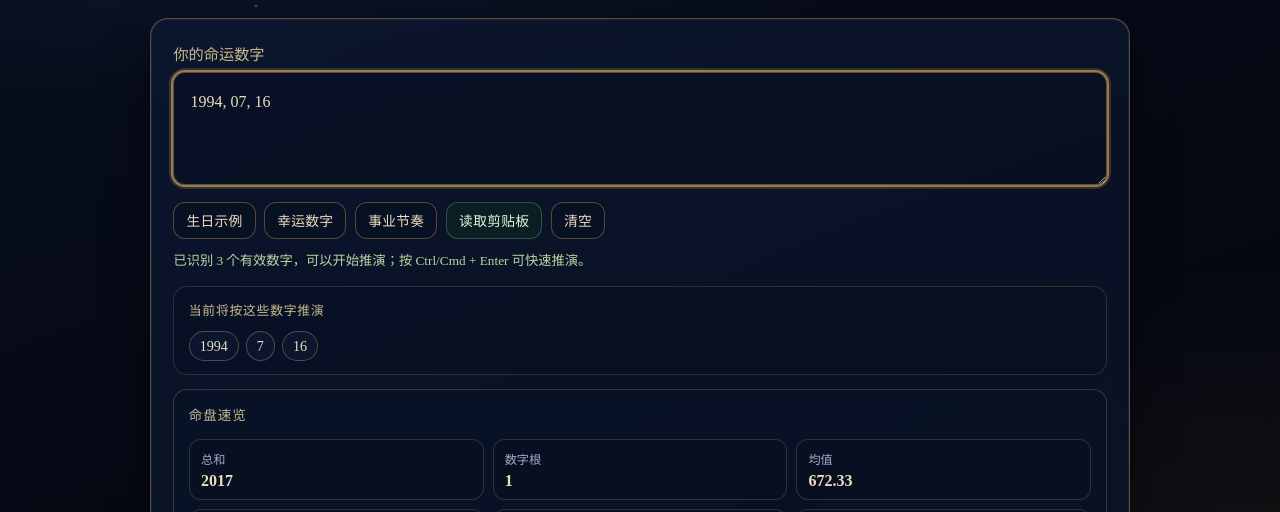
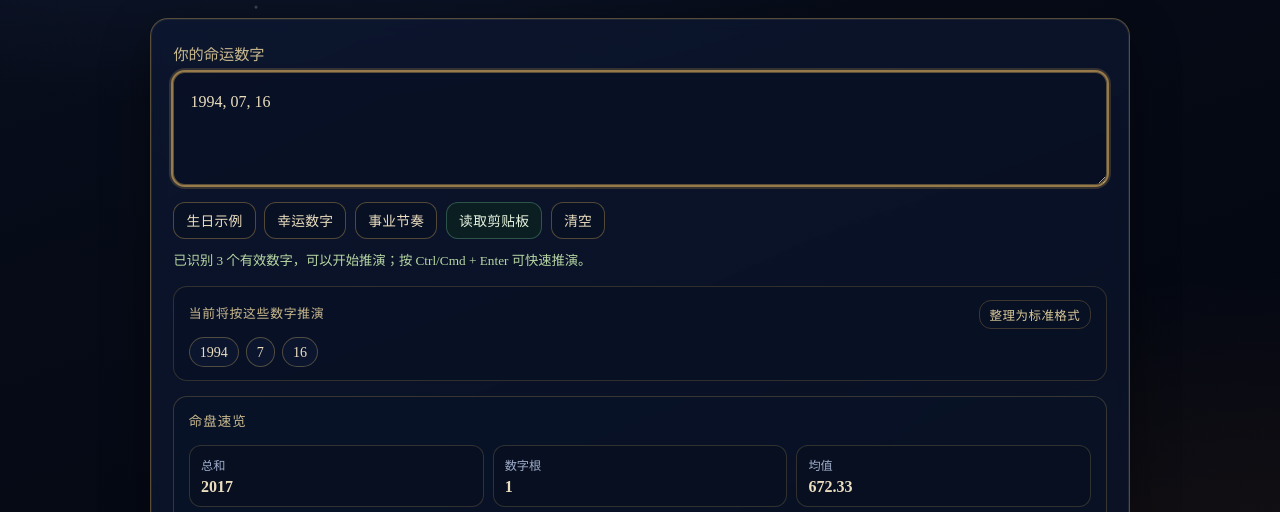
Before and after one commit to xiang-lee/NumFate, a website built with Vite: page index.html in a window 1280 px wide. Both pictures are taken after a click on the button "生日示例". Shown: the part 241-753 px from the top of the page. Built offline with nearby package versions, Linux system fonts and the light colour scheme.

Commit message:
add normalize action for parsed numbers

```diff
--- a/src/main.js
+++ b/src/main.js
@@ -5,7 +5,7 @@ import { loadDraft, saveDraft } from './draft.js'
 import { formatFortuneText } from './fortune-text.js'
 import { collectMetrics } from './metrics.js'
 import { buildNativeSharePayload, canNativeShare, isShareAbort } from './native-share.js'
-import { parseInput, previewValues } from './numbers.js'
+import { formatValues, parseInput, previewValues } from './numbers.js'
 import { preset } from './presets.js'
 import { clearRecentInputs, loadRecentInputs, saveRecentInput } from './recent-inputs.js'
 import { buildSharePath, buildShareUrl, readSharedInput } from './share-link.js'
@@ -230,12 +230,19 @@ function renderParsedPreview(parsed) {
   }
 
   parsedPreview.innerHTML = `
-    <p class="parsed-title">当前将按这些数字推演</p>
+    <div class="parsed-header">
+      <p class="parsed-title">当前将按这些数字推演</p>
+      <button type="button" class="parsed-action" id="normalize-input-btn">整理为标准格式</button>
+    </div>
     <div class="number-chips">
       ${preview.shown.map((item) => `<span class="number-chip">${escapeHtml(item)}</span>`).join('')}
       ${preview.hiddenCount > 0 ? `<span class="number-chip parsed-more">+${preview.hiddenCount}</span>` : ''}
     </div>
   `
+
+  parsedPreview.querySelector('#normalize-input-btn')?.addEventListener('click', () => {
+    applyNormalizedInput(parsed.values)
+  })
 }
 
 function applyPreset(id) {
@@ -248,6 +255,14 @@ function applyPreset(id) {
 
 function applyRecentInput(value) {
   input.value = value
+  input.focus()
+  const parsed = parseInput(input.value)
+  applyParsedState(parsed)
+  saveDraft(draftStorage, input.value)
+}
+
+function applyNormalizedInput(values) {
+  input.value = formatValues(values)
   input.focus()
   const parsed = parseInput(input.value)
   applyParsedState(parsed)
--- a/src/numbers.js
+++ b/src/numbers.js
@@ -54,6 +54,10 @@ export function previewValues(values, limit = 12) {
   }
 }
 
+export function formatValues(values) {
+  return Array.isArray(values) ? values.map((value) => String(value)).join(', ') : ''
+}
+
 function normalizeInput(raw) {
   return String(raw)
     .replace(fullWidthPattern, (char) => fullWidthMap[char] || char)
--- a/src/style.css
+++ b/src/style.css
@@ -276,6 +276,30 @@ textarea:focus-visible {
   color: var(--ink-soft);
   font-size: 0.8rem;
   letter-spacing: 0.06em;
+}
+
+.parsed-header {
+  display: flex;
+  align-items: center;
+  justify-content: space-between;
+  gap: 0.8rem;
+}
+
+.parsed-action {
+  width: auto;
+  margin-top: 0;
+  padding: 0.28rem 0.62rem;
+  border-color: rgba(196, 158, 85, 0.28);
+  background: transparent;
+  color: #d7c899;
+  font-family: 'Noto Serif SC', serif;
+  font-size: 0.78rem;
+  letter-spacing: 0.04em;
+}
+
+.parsed-action:hover {
+  box-shadow: none;
+  color: var(--ink-main);
 }
 
 .parsed-more {
```
Also changed, not shown: tests/fortune.test.js (+6 -1 lines).
